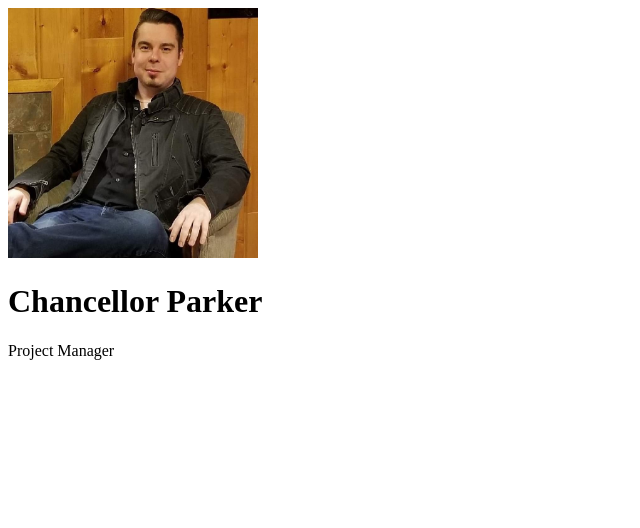
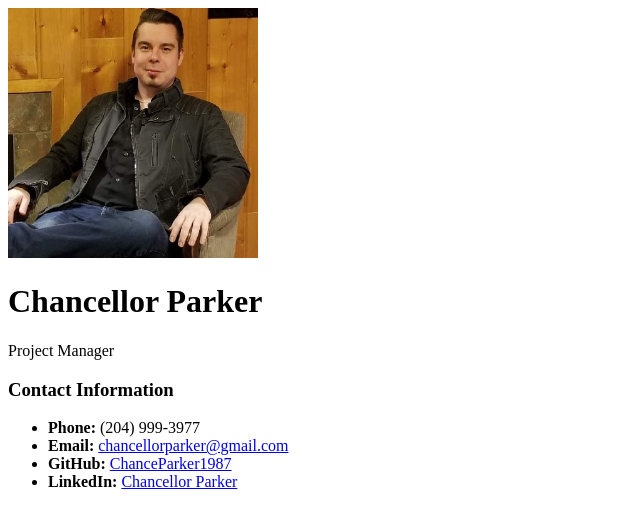
Before and after one commit to ChanceParker1987/FED_Assignment2_Resume_CSS, a plain HTML site: page resume/index.html in a window 1280 px wide. Shown: the whole page, without its empty margins (0-640 px from the left). Drawn offline with Linux system fonts and the light colour scheme.

Commit message:
Completed contact information section with links.

```diff
--- a/resume/index.html
+++ b/resume/index.html
@@ -9,6 +9,12 @@
     <h1>Chancellor Parker</h1>
     <footer>Project Manager</footer>
 	<body>
-
+        <h3>Contact Information</h3>
+        <ul>
+            <li><b>Phone:</b> (204) 999-3977</li>
+            <li><b>Email:</b> <a href="chancellorparker@gmail.com">chancellorparker@gmail.com</a></li>
+            <li><b>GitHub:</b> <a href="https://github.com/ChanceParker1987"> ChanceParker1987</a></li>
+            <li><b>LinkedIn:</b> <a href="https://www.linkedin.com/in/chance-parker-8a782a197/">Chancellor Parker</a></li>
+        </ul>
 	</body>
 </html>
```
